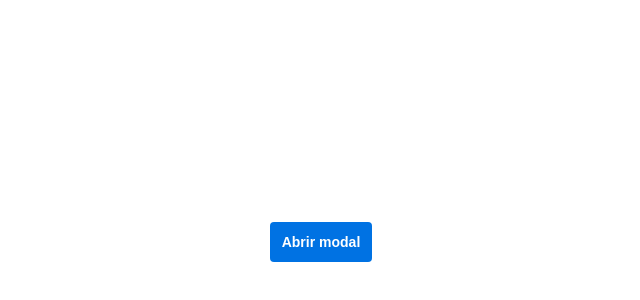
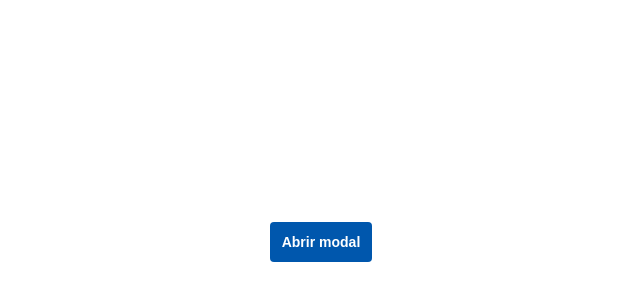
Before and after one commit to felipe-coletti/react-modal, a React (Vite) app: page / in a window 1280 px wide. Shown: the part 158-458 px from the top of the page, without its empty margins (319-959 px from the left). Built offline with nearby package versions, Linux system fonts and the light colour scheme.

Commit message:
Update index.css

```diff
--- a/src/index.css
+++ b/src/index.css
@@ -1,7 +1,7 @@
 :root {
   --primary-text-color: #000;
-  --secondary-text-color: #5b5b5b;
-  --highlight-color: #0072e3;
+  --secondary-text-color: #585858;
+  --highlight-color: #0057ad;
   --backdrop-color: #00000040;
   --primary-background-color: #fff;
   --secondary-background-color: #f5f5f5;
```
